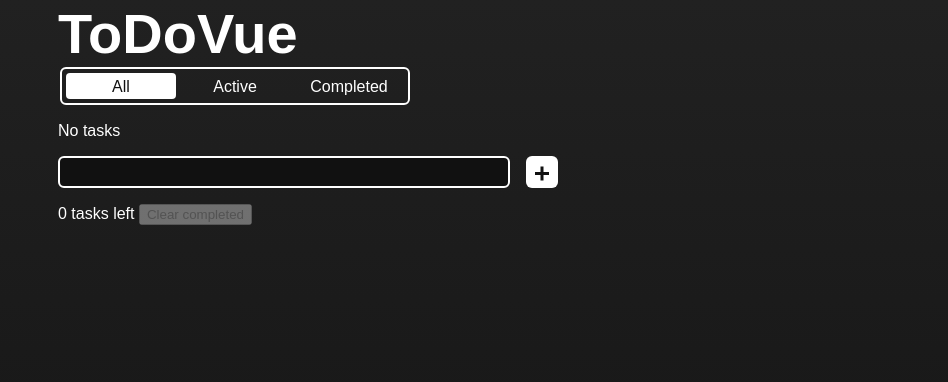
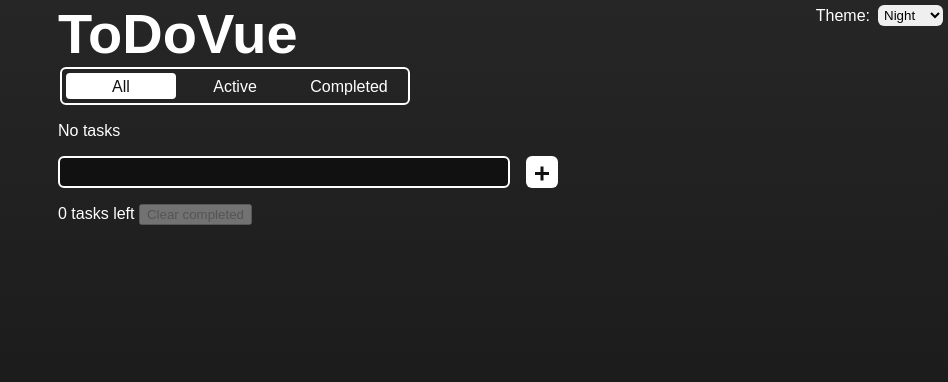
Before and after one commit to A-A-Z/to-do-vue, a Vue app: page / in a window 1280 px wide. Shown: the top 382 px of the page, without its empty margins (332-1280 px from the left). Built offline with nearby package versions, Linux system fonts and the light colour scheme; a web font is replaced by a local one.

Commit message:
Adding theme select

```diff
--- a/src/App.vue
+++ b/src/App.vue
@@ -4,23 +4,39 @@ import TodoInput from './components/TodoInput.vue'
 import TodoFilters from './components/TodoFilters.vue'
 import TodoList from './components/TodoList.vue'
 import TodoFooter from './components/TodoFooter.vue'
+import ThemeSelect from './components/ThemeSelect.vue'
 import { createId } from './utils/createId'
 import './assets/themes.css'
 
 import type { Todo, TodoFilter } from './types'
 
-const STORAGE_KEY = 'to-do-vue-app'
+/* TODO:
+
+- [ ] Arrow keys on item list
+- [ ] Fix style trans on filter change
+- [ ] Theme selector
+- [ ] Footer
+- [ ] Unit testing
+
+optional
+
+- Search
+
+*/
+
+const STORAGE_KEY_ITEMS = 'todo-items'
+const STORAGE_KEY_THEME = 'todo-theme'
 
 const todos = ref<Todo[]>([])
 const filter = ref<TodoFilter>('all')
+const theme = ref<string>('night')
 
 // load from localStorage
 onMounted(() => {
-  const saved = localStorage.getItem(STORAGE_KEY)
-  if (saved !== null) {
+  const savedItems = localStorage.getItem(STORAGE_KEY_ITEMS)
+  if (savedItems !== null) {
     try {
-      const parsed = JSON.parse(saved) as Todo[]
-      // naive validation
+      const parsed = JSON.parse(savedItems) as Todo[]
       if (Array.isArray(parsed)) {
         todos.value = parsed.map(item => ({ ...item, isNew: false }))
       }
@@ -28,15 +44,26 @@ onMounted(() => {
       todos.value = []
     }
   }
+
+  const savedTheme = localStorage.getItem(STORAGE_KEY_THEME)
+  if (savedTheme !== null) {
+    theme.value = savedTheme
+  }
 })
 
 // persist to localStorage
 watch(
   todos,
   value => {
-    localStorage.setItem(STORAGE_KEY, JSON.stringify(value))
+    localStorage.setItem(STORAGE_KEY_ITEMS, JSON.stringify(value))
   },
   { deep: true }
+)
+watch(
+  theme,
+  value => {
+    localStorage.setItem(STORAGE_KEY_THEME, value)
+  }
 )
 
 const filteredTodos = computed<Todo[]>(() => {
@@ -86,11 +113,17 @@ const removeTodo = (id: string): void => {
 const clearCompleted = (): void => {
   todos.value = todos.value.filter(({ done }) => !done)
 }
+
+// const updateTheme = (newTheme: string): void => {
+//   theme.value = newTheme
+// }
 </script>
 
 <template>
-  <main class="app" data-theme="night">
+  <main class="app" :data-theme="theme">
     <section class="card">
+      <ThemeSelect v-model:theme="theme" />
+
       <h1 class="app__title">ToDoVue</h1>
 
       <TodoFilters v-model:filter="filter" />
--- a/src/assets/themes.css
+++ b/src/assets/themes.css
@@ -11,16 +11,24 @@
   &:has([data-theme="night"]) {
     --colour-pos: #fff;
     --colour-neg: #111;
-    --colour-bg: linear-gradient(0deg,#111 0%, #212121 100%);
+    --colour-bg: linear-gradient(0deg,#111 0%, #262626 100%);
   }
 
   &:has([data-theme="day"]) {
     --colour-pos: #111;
     --colour-neg: #fff;
+    --colour-bg: linear-gradient(0deg,#ddd 0%, #fff 100%);
   }
 
-  &:has([data-theme="test"]) {
+  &:has([data-theme="matrix"]) {
     --colour-pos: #10b904;
     --colour-neg: #000e03;
+    --colour-bg: linear-gradient(0deg,#000e03 0%, #000202 30%, #000202 70%, #000e03 100%);
+  }
+
+  &:has([data-theme="avalon"]) {
+    --colour-pos: #fca611;
+    --colour-neg: #0c0200 ;
+    --colour-bg: linear-gradient(0deg,#150200 0%, #0c0200 20%, #0c0200 80%, #150200 100%);
   }
 }
--- /dev/null
+++ b/src/components/ThemeSelect.vue
@@ -0,0 +1,60 @@
+<script setup lang="ts">
+import { computed } from 'vue'
+import { THEMES } from '../constants'
+
+const props = defineProps<{
+  theme: string
+}>()
+
+const emit = defineEmits<{
+  'update:theme': [value: string]
+}>()
+
+const model = computed<string>({
+  get: () => props.theme,
+  set: (value) => emit('update:theme', value)
+})
+</script>
+
+<template>
+<div class="theme-select">
+  <label for="theme-select">Theme:</label>
+  <select id="theme-select" class="theme-select__input focus" v-model="model">
+    <option
+      v-for="[index, label] in Object.entries(THEMES)"
+      :key="index"
+      :value="index"
+    >{{ label }}</option>
+  </select>
+</div>
+</template>
+
+<style scoped>
+.theme-select {
+  align-items: center;
+  display: flex;
+  gap: 0.5rem;
+  inset: 5px 5px auto auto;
+  position: fixed;
+}
+
+.theme-select__input {
+  border: 0;
+  border-radius: 6px;
+  padding: 2px;
+
+  &, &::picker(select) {
+    appearance: base-select;
+  }
+
+  & option {
+    background-color: var(--colour-pos);
+    color: var(--colour-neg);
+
+    &:hover {
+      background-color: var(--colour-neg);
+    color: var(--colour-pos);
+    }
+  }
+}
+</style>
--- /dev/null
+++ b/src/constants.ts
@@ -0,0 +1,6 @@
+export const THEMES: Record<string, string> = {
+  night: 'Night',
+  day: 'Day',
+  matrix: 'Matrix',
+  avalon: 'Avalon'
+}
--- a/src/style.css
+++ b/src/style.css
@@ -7,8 +7,7 @@
   color: rgba(255, 255, 255, 0.87);
   background-color: #242424; */
   color: var(--colour-pos);
-  background: var(--colour-neg);
-  background: var(--colour-bg);
+  background: var(--colour-bg, var(--colour-neg));
 
   font-family: "WDXL Lubrifont JP N", sans-serif;
   font-weight: 400;
```
